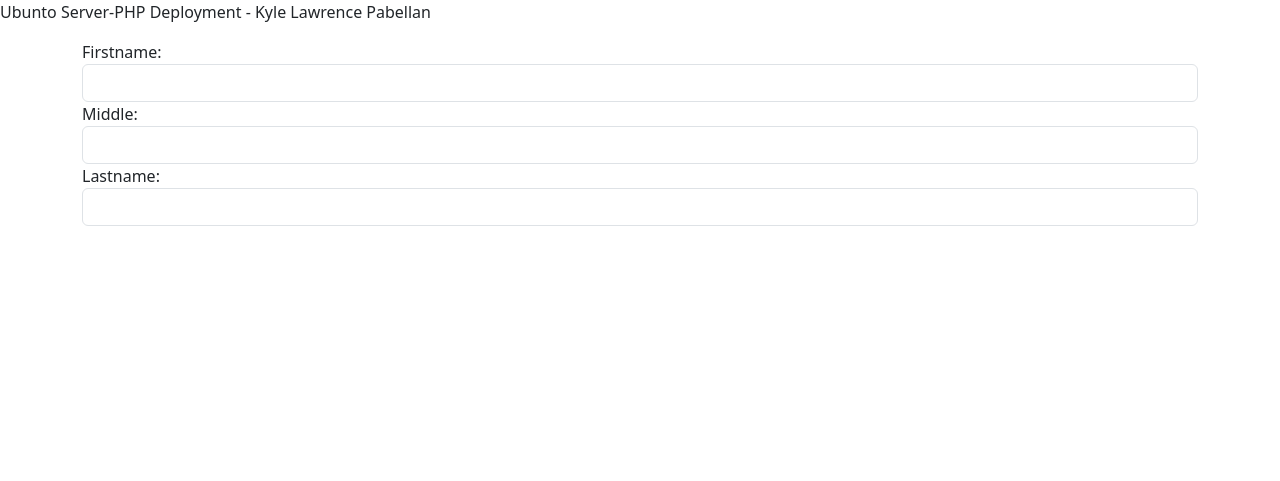
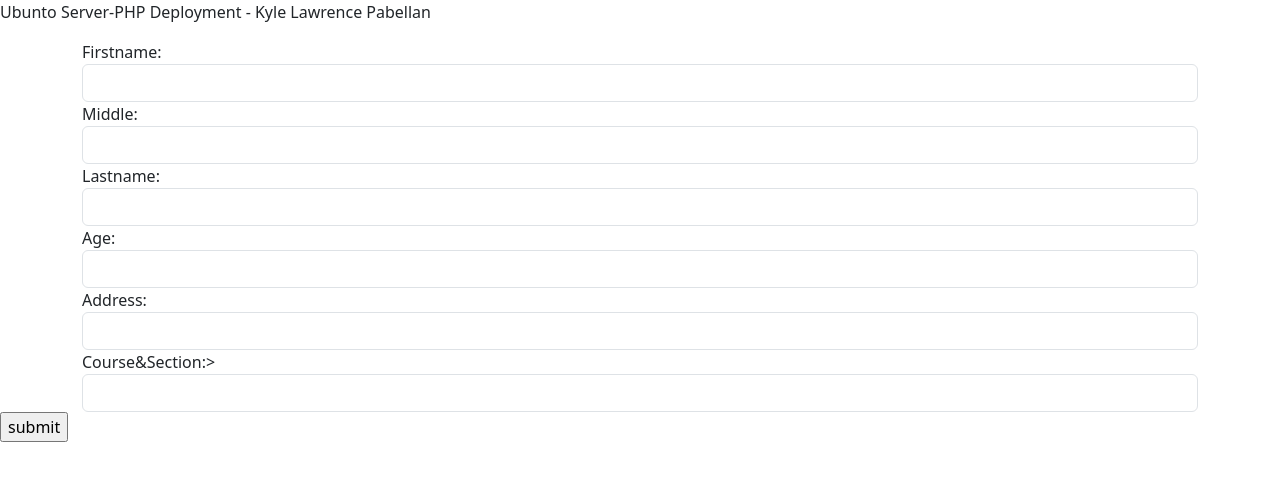
Before and after one commit to Kyle9996/gwapa, a PHP site: page / in a window 1280 px wide. Shown: the top 481 px of the page. Run offline with PHP 8.4, Linux system fonts and the light colour scheme.

Commit message:
Add files via upload

```diff
--- a/index.php
+++ b/index.php
@@ -21,5 +21,18 @@
     <label>Lastname:</label>
     <input type="text" name="Lastname" class="form-control">
 </div>
+<div class="container">
+    <label>Age:</label>
+    <input type="text" name="Age" class="form-control">
+</div>
+<div class="container">
+    <label>Address:</label>
+    <input type="text" name="Address" class="form-control">
+</div>
+<div class="container">
+    <label>Course&Section:></label>
+    <input type="text" name="Course&Section" class="form-control">
+</div>
+<input type="submit" nam="submit" value="submit">
 </html>
 <script src="https://cdn.jsdelivr.net/npm/bootstrap@5.3.3/dist/js/bootstrap.bundle.min.js" integrity="sha384-YvpcrYf0tY3lHB60NNkmXc5s9fDVZLESaAA55NDzOxhy9GkcIdslK1eN7N6jIeHz" crossorigin="anonymous"></script>
```
